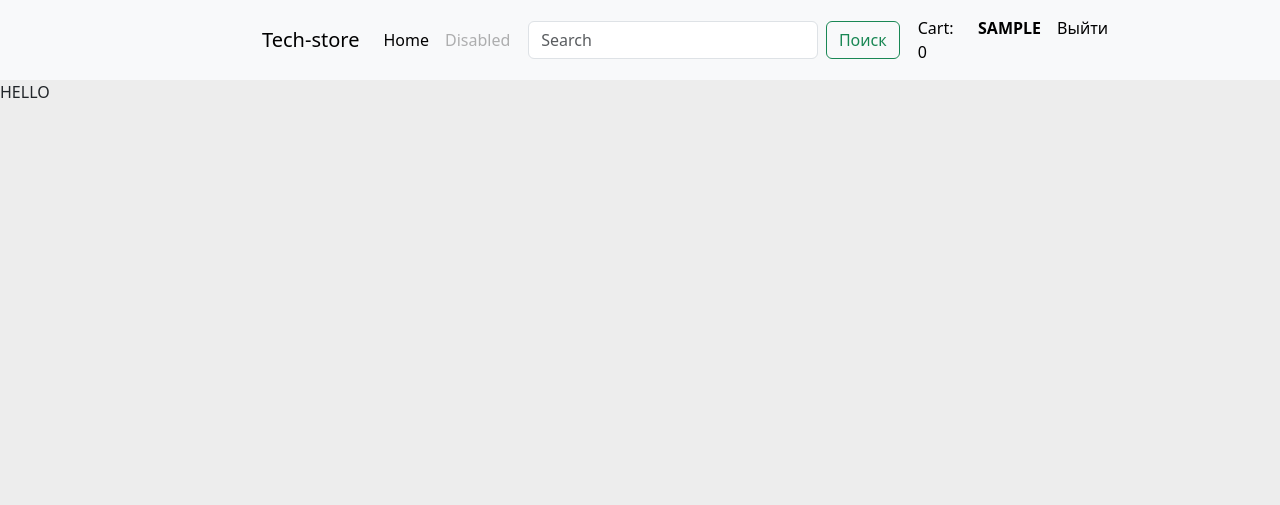
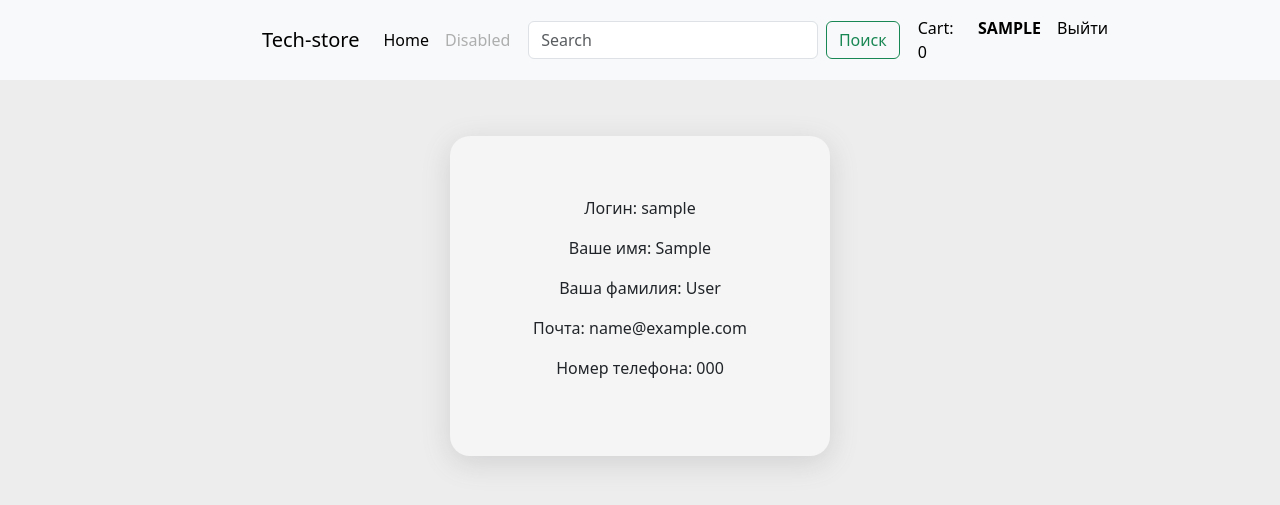
Before and after one commit to Mario8602/storethings, a Django app: page /accounts/profile/1/ in a window 1280 px wide. Shown: the top 505 px of the page. Run offline with Django 4.2, Linux system fonts and the light colour scheme; a user stored in the database is signed in; tables that the repository leaves empty hold one stand-in row (values such as "Sample post"); parts of the project's set-up code (start-up, migrations or seed data) failed here and were passed over.

```diff
--- a/store/cart/admin.py
+++ b/store/cart/admin.py
@@ -51,7 +51,7 @@ class OrderProdInline(admin.TabularInline):
 
 
 class OrderAdmin(admin.ModelAdmin):
-    list_display = ('firstName', 'lastName', 'email', 'city', 'created_at', 'payment')
+    list_display = ('firstName', 'lastName', 'email', 'city', 'created_at', 'payment', 'buyer')
     verbose_name = 'portrait'
     inlines = [OrderProdInline]
     actions = [export_to_csv]
--- a/store/product/templates/base.html
+++ b/store/product/templates/base.html
@@ -48,7 +48,7 @@
                 </li>
                 {% if user.is_authenticated %}
                 <li class="nav-item">
-                    <a class="nav-link active" href="/"> <strong>{{ user.username|upper }}</strong> </a>
+                    <a class="nav-link active" href="{% url 'users:profile' user.pk %}"> <strong>{{ user.username|upper }}</strong> </a>
                 </li>
                 <li>
                     <a class="nav-link active" href="{% url 'logout' %}"> Выйти </a>
--- a/store/user/admin.py
+++ b/store/user/admin.py
@@ -11,7 +11,7 @@ class CustomUserAdmin(admin.ModelAdmin):
     add_form = CustomUserCreationForm
     form = CustomUserChangeForm
     model = CustomUser
-    list_display = ('username', 'email', 'phone_number', 'email_verified', 'date_joined')
+    list_display = ('username', 'email', 'phone_number', 'email_verified', 'date_joined', 'first_name', 'last_name')
 
 
 admin.site.register(CustomUser, CustomUserAdmin)
--- a/store/user/templates/profile_user.html
+++ b/store/user/templates/profile_user.html
@@ -2,6 +2,19 @@
 
 {% block content %}
 
-HELLO
+
+<div class="container my-3">
+    <div class="row">
+        <div class="col-4"></div>
+        <div class="col-4 prod-con-login">
+            <p>Логин: {{ user.username }}</p>
+            <p>Ваше имя: {{ user.first_name }}</p>
+            <p>Ваша фамилия: {{ user.last_name }}</p>
+            <p>Почта: {{ user.email }}</p>
+            <p>Номер телефона: {{ user.phone_number }}</p>
+
+        </div>
+    </div>
+</div>
 
 {% endblock %}
```
Also changed, not shown: docker-compose.yml (+9 -10 lines), store/cart/models.py (+11 -7 lines), store/cart/views.py (+6 -1 lines), store/user/forms.py (+9 -41 lines).
